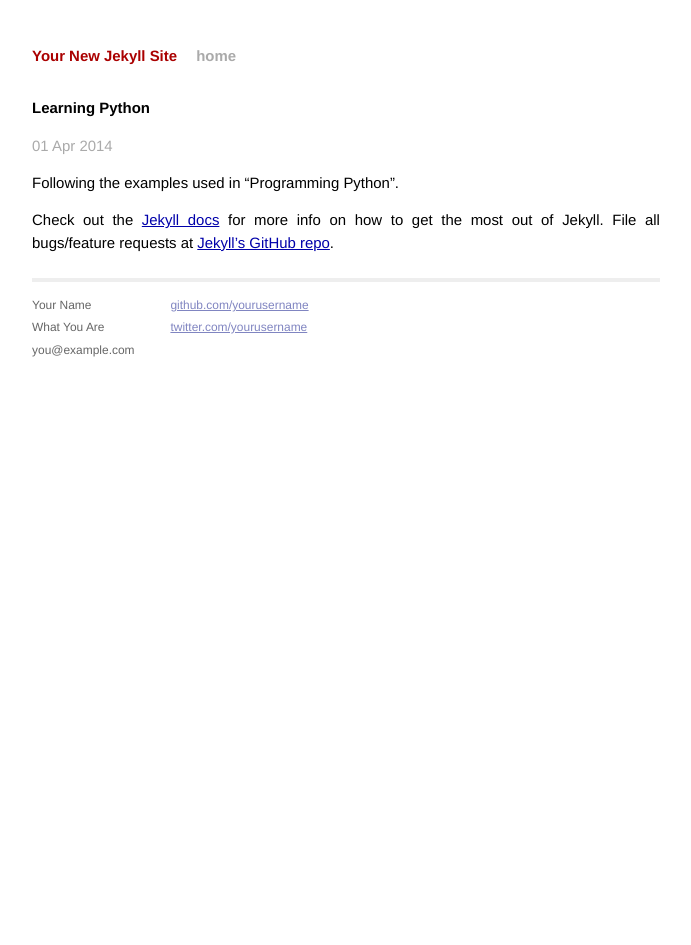
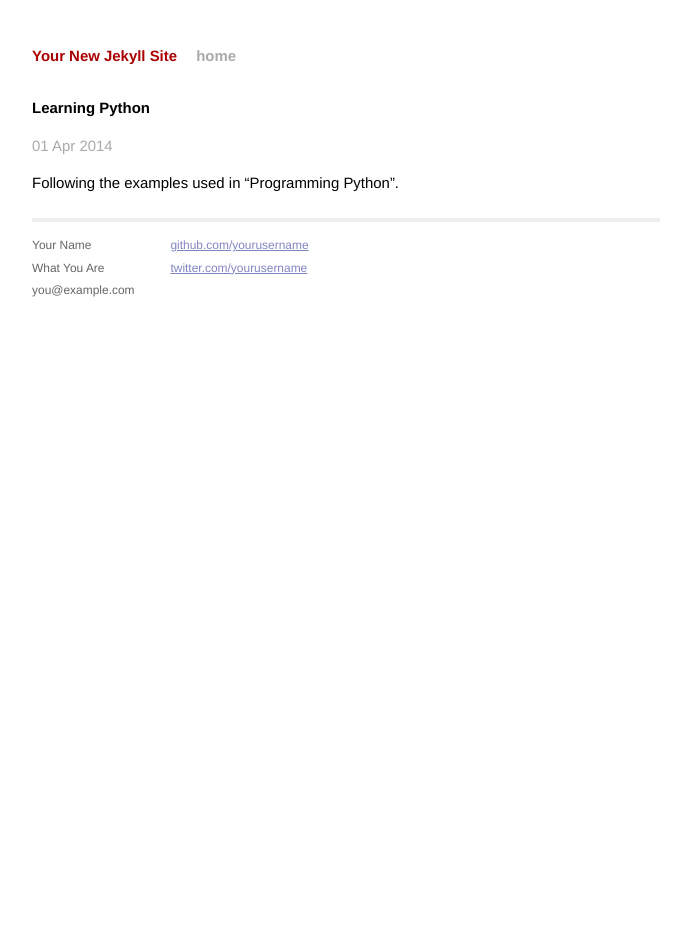
Before and after one commit to hellonoah/python, a Jekyll site: the page built from _posts/2014-04-1-python.markdown, in a window 1280 px wide. Shown: the whole page, without its empty margins (294-985 px from the left). Built offline with Jekyll 4.4.1, drawn with Linux system fonts in a browser that asks for light colours; Markdown is read by kramdown in place of the engine named in the settings.

Commit message:
edits to posts

```diff
--- a/_posts/2014-04-1-python.markdown
+++ b/_posts/2014-04-1-python.markdown
@@ -7,7 +7,6 @@ categories: jekyll update
 
 Following the examples used in "Programming Python".
 
-Check out the [Jekyll docs][jekyll] for more info on how to get the most out of Jekyll. File all bugs/feature requests at [Jekyll's GitHub repo][jekyll-gh].
 
-[jekyll-gh]: https://github.com/mojombo/jekyll
+[jekyll-gh]: https://github.com/rjarmand/python
 [jekyll]:    http://jekyllrb.com
```
